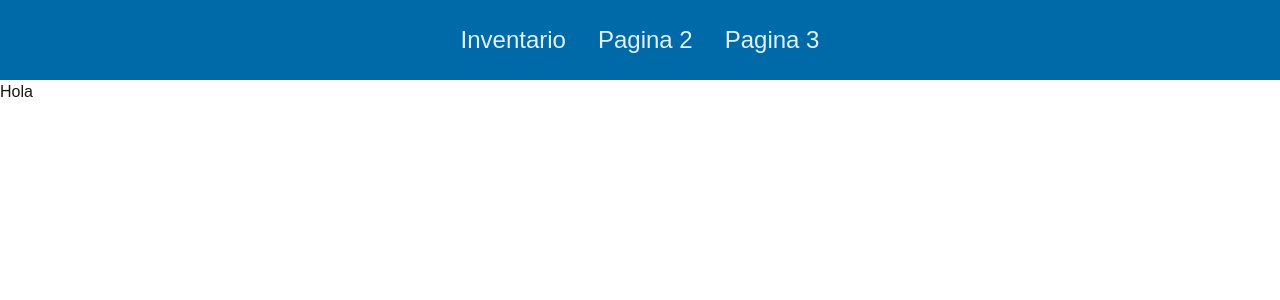
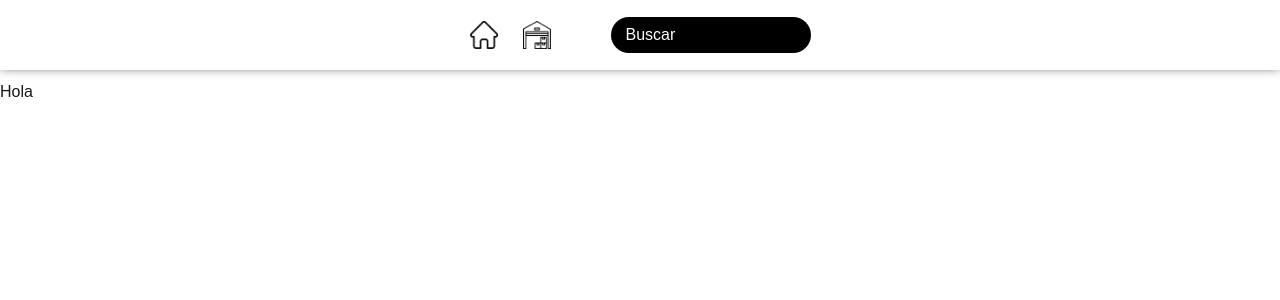
Before and after one commit to Setex10/my-app, a Next.js app: page / in a window 1280 px wide. Shown: the top 300 px of the page. Built offline with nearby package versions, Linux system fonts and the light colour scheme.

Commit message:
se creo el componente menu

```diff
--- a/src/app/components/Menu.jsx
+++ b/src/app/components/Menu.jsx
@@ -1,18 +1,26 @@
+import "./menu.css"
 import Link from "next/link"
 const Menu = () => {
-    return <header className="w-full h-20 fixed top-0 left-0 z-10 bg-sky-700">
-        <nav className="w-full h-full">
-            <ul className="w-full h-full flex justify-center items-center text-sky-100 gap-8 text-2xl">
+    return <header >
+        <nav>
+            <ul>
                 <li>
-                    <Link href ="/admin/inventario" >Inventario</Link>
+                    <Link href ="/" >
+                    <img src="/home.png" alt="" />
+                    </Link>
                 </li>
                 <li>
-                    <Link href ="#" >Pagina 2</Link>
-                </li>
-                <li>
-                    <Link href ="#" >Pagina 3</Link>
+                    <Link href="/inventario">
+                    <img src="/warehouse.png" alt="" />
+                    </Link>
                 </li>
             </ul>
+            <form className="barra-de-busqueda" >
+                 <input
+                    type="texto"
+                    placeholder="Buscar"
+                />
+            </form>
         </nav>
     </header>
 }
--- /dev/null
+++ b/src/app/components/menu.css
@@ -0,0 +1,59 @@
+header {
+  position: fixed;
+  top: 0;
+  left: 0;
+  width: 100%;
+  height: 70px;
+  background-color: #ffffff;
+  display: flex;
+  justify-content: center;
+  align-items: center;
+  box-shadow: 0 -2px 10px rgba(0, 0, 0, 0.6);
+  z-index: 1000;
+}
+
+nav {
+  width: 100%;
+  display: flex;
+  justify-content: center;
+  align-items: center;
+  gap: 30px;
+}
+
+nav ul {
+  list-style: none;
+  display: flex;
+  align-items: center;
+  gap: 25px;
+  padding: 0;
+  margin: 0;
+}
+
+nav ul li img {
+  width: 28px;
+  height: 28px;
+  cursor: pointer;
+  transition: 0.2s ease;
+}
+
+nav ul li img:hover {
+  transform: scale(1.2);
+}
+
+.barra-de-busqueda {
+  margin-left: 30px;
+}
+
+.barra-de-busqueda input{
+  background-color: #000000;
+  border: none;
+  outline: none;
+  padding: 6px 15px;
+  border-radius: 20px;
+  color: rgb(7, 7, 7);
+  width: 200px;
+}
+
+.barra-de-busqueda input::placeholder {
+  color: #ffffff;
+}
```
Also changed, not shown: public/home.png (added), public/warehouse.png (added).
